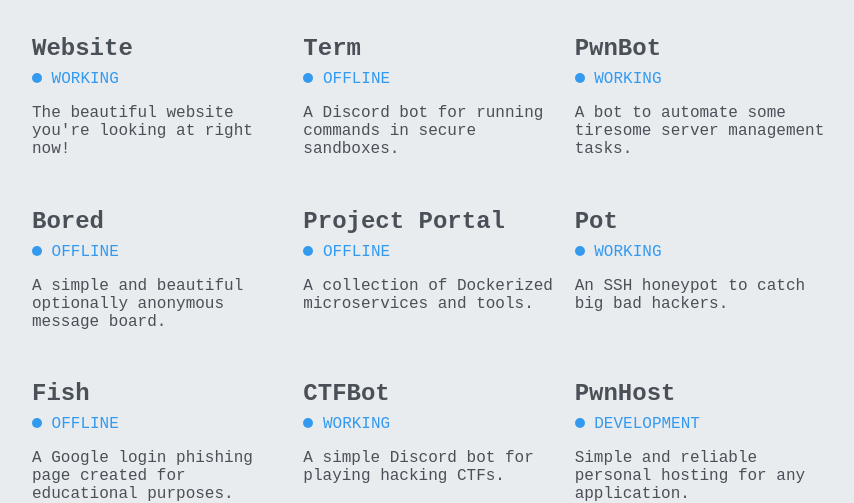
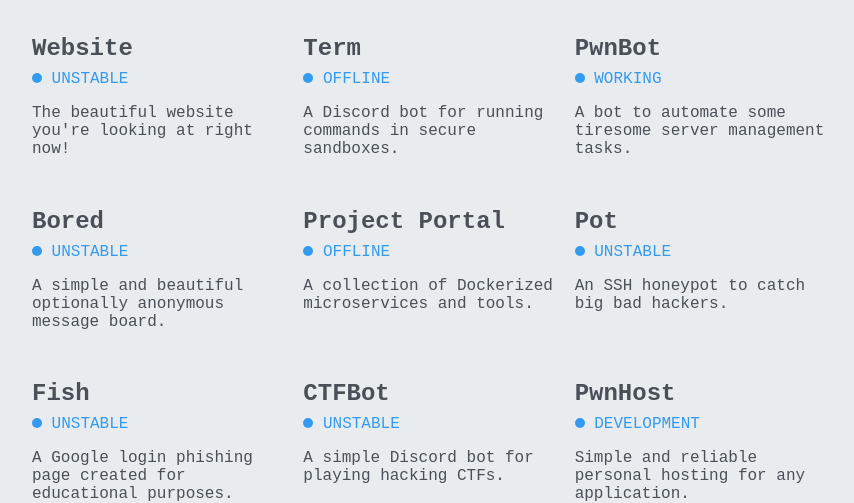
Before and after one commit to pensquid/old-website, a Next.js app: page / in a window 1280 px wide. Shown: the part 1639-2142 px from the top of the page, without its empty margins (208-1062 px from the left). Built offline with nearby package versions, Linux system fonts and the light colour scheme; a web font is replaced by a local one.

Commit message:
Update index.js

```diff
--- a/pages/index.js
+++ b/pages/index.js
@@ -56,7 +56,7 @@
   </Section>
   <Section title='Projects'>
     <Grid lg={3} md={2} sm={1}>
-      <Project title='Website' href='https://pwnsquad.net/' status='working'>
+      <Project title='Website' href='https://pwnsquad.net/' status='unstable'>
         The beautiful website you're looking at right now!
       </Project>
       <Project title='Term' href='https://discordbots.org/bot/520710130598150144' status='offline'>
@@ -65,19 +65,19 @@
       <Project title='PwnBot' status='working'>
         A bot to automate some tiresome server management tasks.
       </Project>
-      <Project title='Bored' href='https://bored.pwnsquad.net/' status='offline'>
+      <Project title='Bored' href='https://bored.pwnsquad.net/' status='unstable'>
         A simple and beautiful optionally anonymous message board.
       </Project>
       <Project title='Project Portal' href='https://portal.kognise.dev/' status='offline'>
         A collection of Dockerized microservices and tools.
       </Project>
-      <Project title='Pot' status='working'>
+      <Project title='Pot' status='unstable'>
         An SSH honeypot to catch big bad hackers.
       </Project>
-      <Project title='Fish' href='https://signin.account.google.com.goo.gl.gggle.ga/' status='offline'>
+      <Project title='Fish' href='https://signin.account.google.com.goo.gl.gggle.ga/' status='unstable'>
         A Google login phishing page created for educational purposes.
       </Project>
-      <Project title='CTFBot' href='https://discordapp.com/api/oauth2/authorize?client_id=580257069760905216&permissions=0&scope=bot' status='working'>
+      <Project title='CTFBot' href='https://discordapp.com/api/oauth2/authorize?client_id=580257069760905216&permissions=0&scope=bot' status='unstable'>
         A simple Discord bot for playing hacking CTFs.
       </Project>
       <Project title='PwnHost' status='development'>
```
